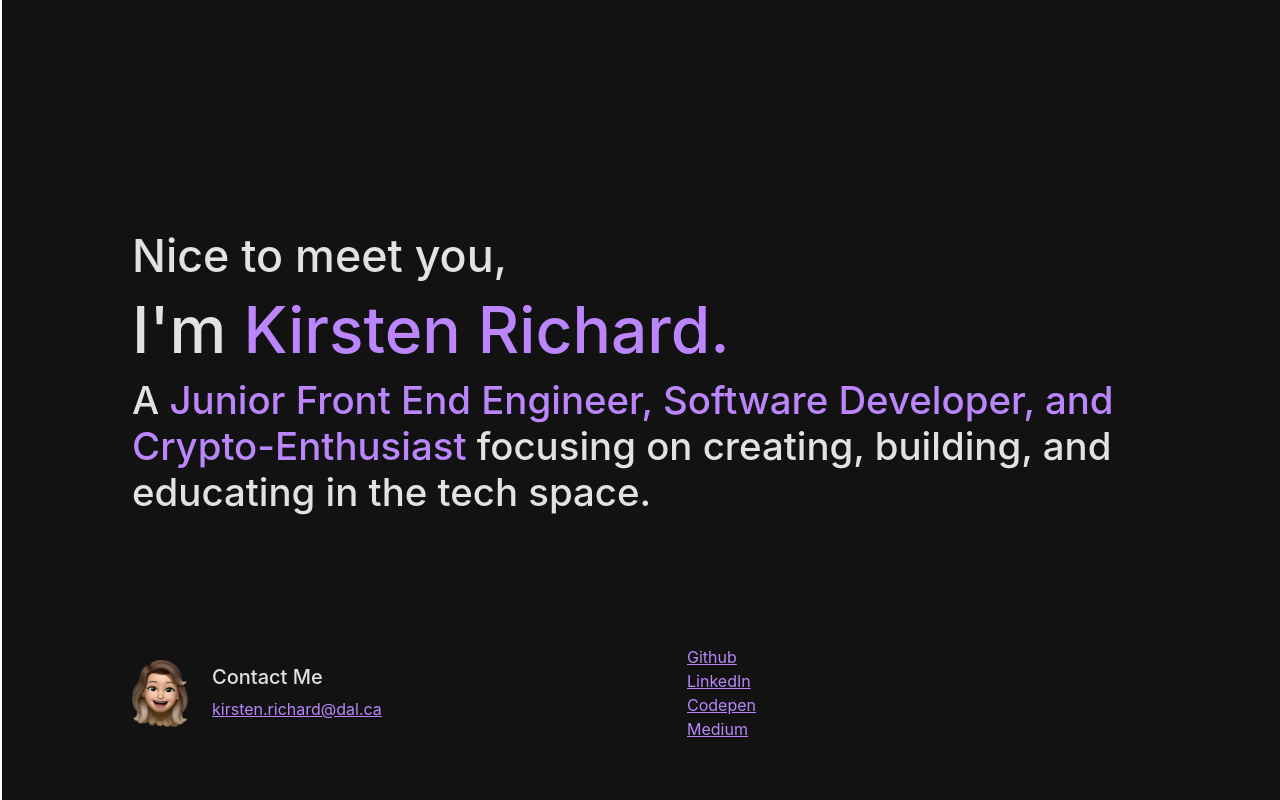
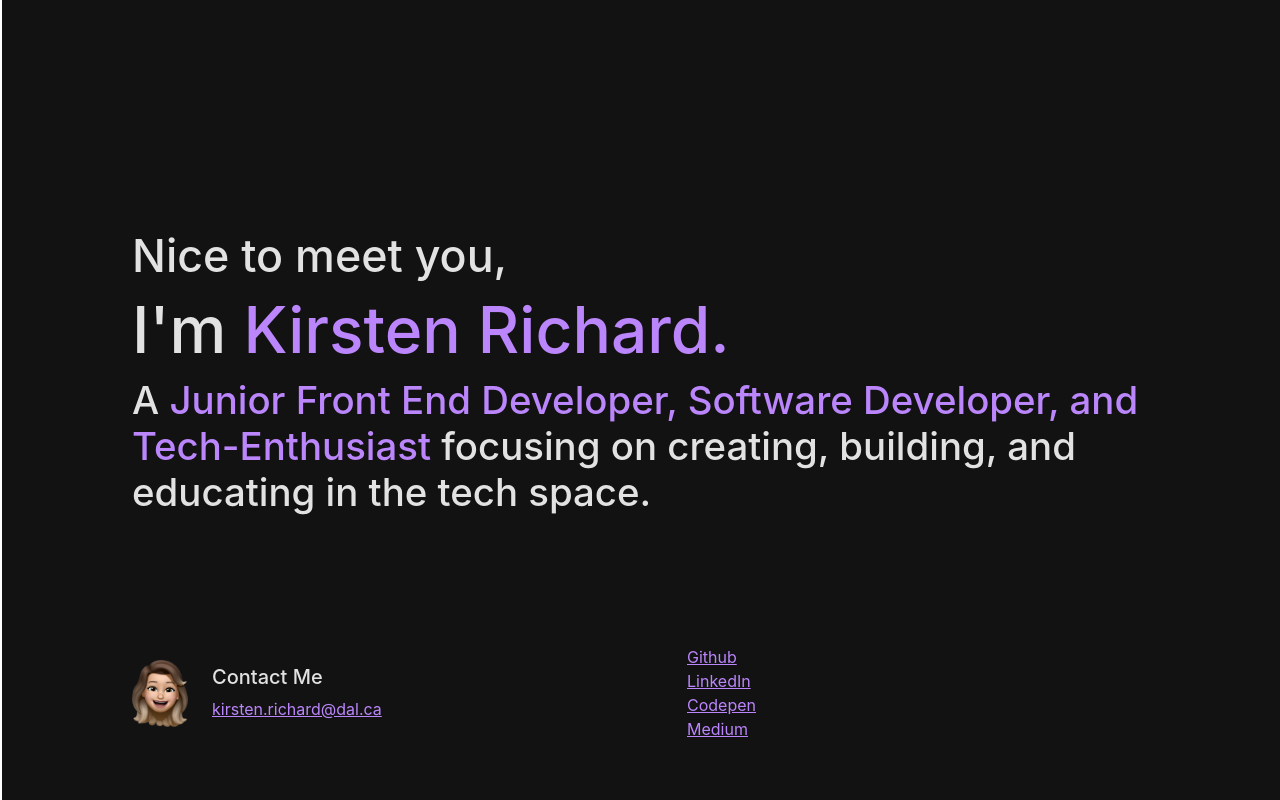
Before and after one commit to krichard410/portfolio, a React (Create React App) app: page / in a window 1280 px wide. Shown: the top 800 px of the page. Built offline with nearby package versions, Linux system fonts and the light colour scheme.

Commit message:
Updating content

```diff
--- a/src/components/Intro.jsx
+++ b/src/components/Intro.jsx
@@ -12,8 +12,8 @@ class Intro extends Component {
         <h4>
           A{" "}
           <span class="Special-Text">
-            Junior Front End Engineer, Software Developer, and
-            Crypto-Enthusiast
+            Junior Front End Developer, Software Developer, and
+            Tech-Enthusiast
           </span>{" "}
           focusing on creating, building, and educating in the tech space.
         </h4>
```
